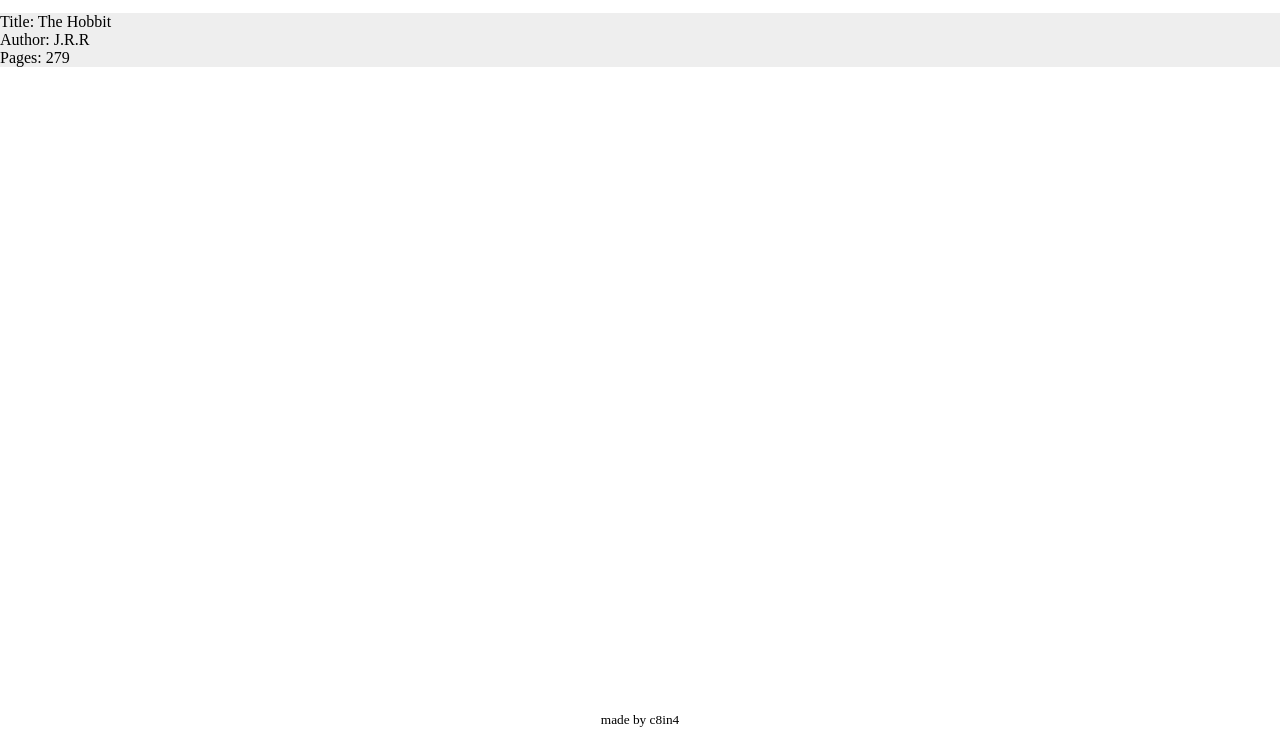
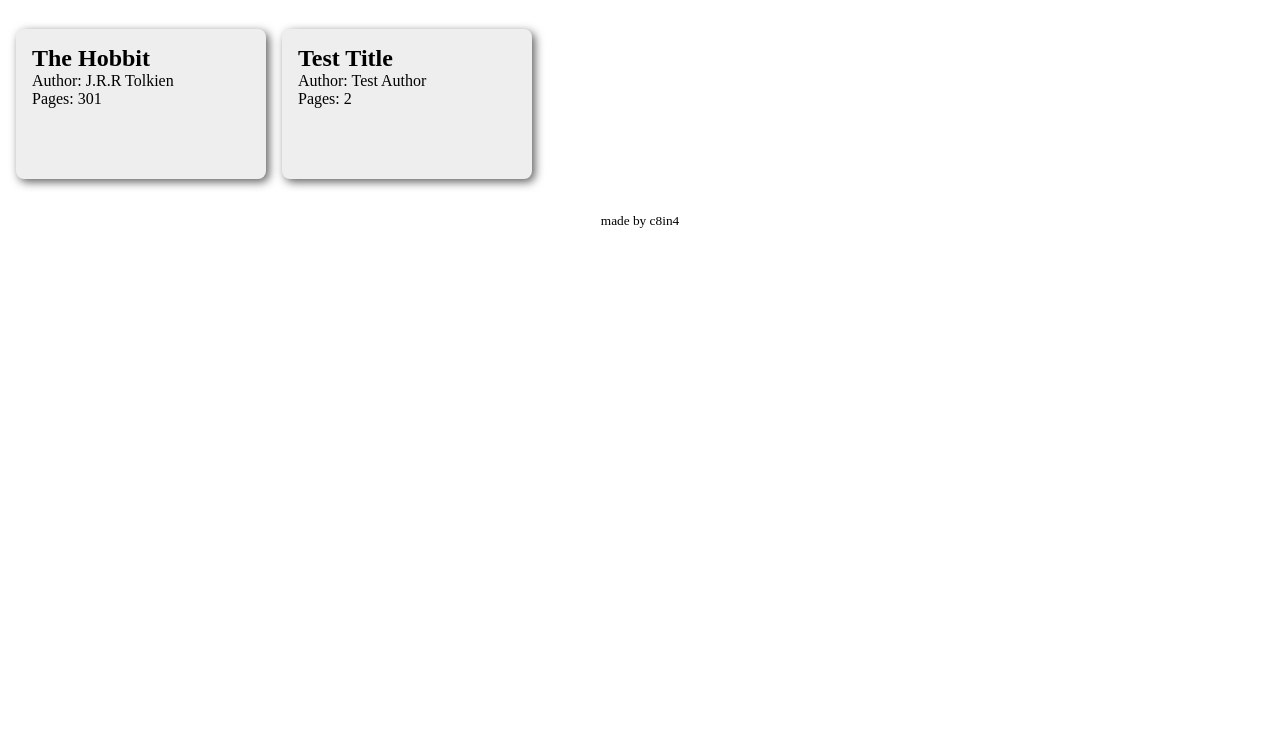
Before and after one commit to c8in4/TOP-library, a plain HTML site: page index.html in a window 1280 px wide. Shown: the part 56-800 px from the top of the page. Drawn offline with Linux system fonts and the light colour scheme.

Commit message:
Implement function to display books

```diff
--- a/index.html
+++ b/index.html
@@ -12,12 +12,8 @@
     <h1>Library</h1>
   </header>
 
-  <main>
-    <div class="card">
-      <p>Title: The Hobbit</p>
-      <p>Author: J.R.R</p>
-      <p>Pages: 279</p>
-    </div>
+  <main class="display">
+
   </main>
 
   <footer>
--- a/script.js
+++ b/script.js
@@ -1,11 +1,13 @@
-const myLibrary = [new Book("The Hobbit", "J.R.R Tolkien", 301)];
+const myLibrary = [
+  new Book("The Hobbit", "J.R.R Tolkien", 301),
+  new Book("Test Title", "Test Author", 2)
+];
 
 function Book(title, author, pages) {
   this.title = title;
   this.author = author;
   this.pages = pages;
 }
-
 
 function addBookToLibrary() {
 
@@ -18,7 +20,22 @@
 }
 
 function createCard(book) {
-  console.log(book.title)
+  const display = document.querySelector(".display");
+  const card = document.createElement("div");
+  const title = document.createElement("h2");
+  const author = document.createElement("p");
+  const pages = document.createElement("p");
+
+  title.textContent = book.title;
+  author.textContent = "Author: " + book.author;
+  pages.textContent = "Pages: " + book.pages;
+
+  card.setAttribute("class", "card");
+  card.appendChild(title);
+  card.appendChild(author);
+  card.appendChild(pages);
+
+  display.appendChild(card);
 }
 
-loadMyLibrary();
+onload(loadMyLibrary());
--- a/style.css
+++ b/style.css
@@ -9,12 +9,6 @@
   margin: 0;
 }
 
-body {
-  display: flex;
-  flex-direction: column;
-  min-height: 100vh;
-}
-
 header,
 footer {
   text-align: center;
@@ -22,9 +16,16 @@
 }
 
 main {
-  flex: 1
+  padding: 1rem;
+  display: grid;
+  grid-template-columns: repeat(auto-fill, clamp(150px, 33%, 250px));
+  grid-auto-rows: minmax(150px, auto);
+  gap: 1rem;
 }
 
 .card {
+  padding: 1rem;
+  border-radius: 0.5rem;
   background-color: var(--card-bg-clr);
+  box-shadow: 3px 3px 10px 0 rgb(95, 95, 95);
 }
```
